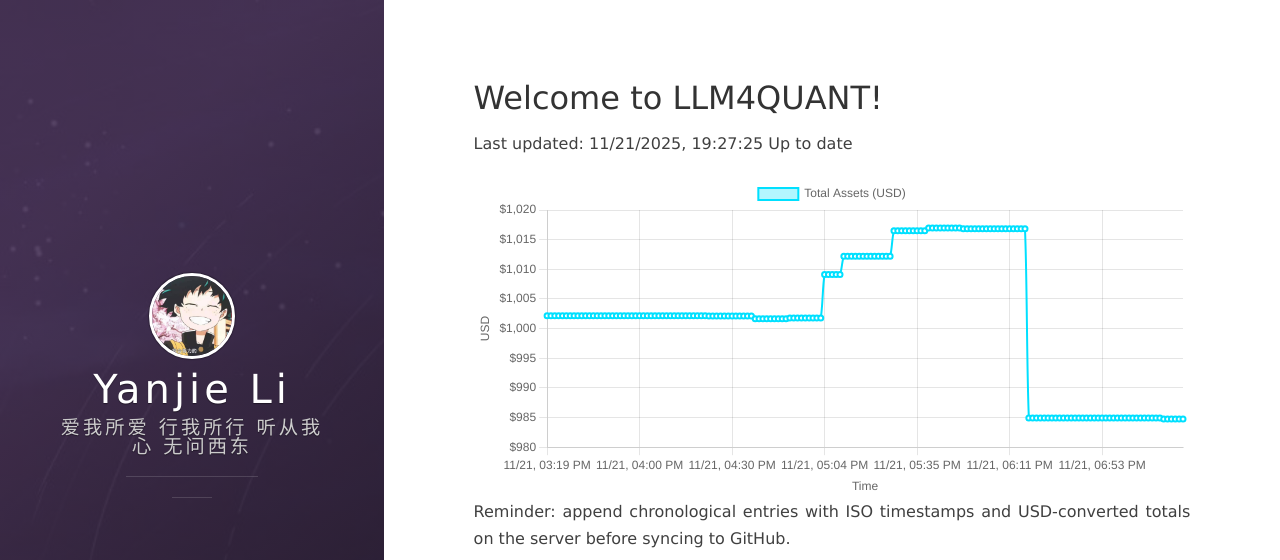
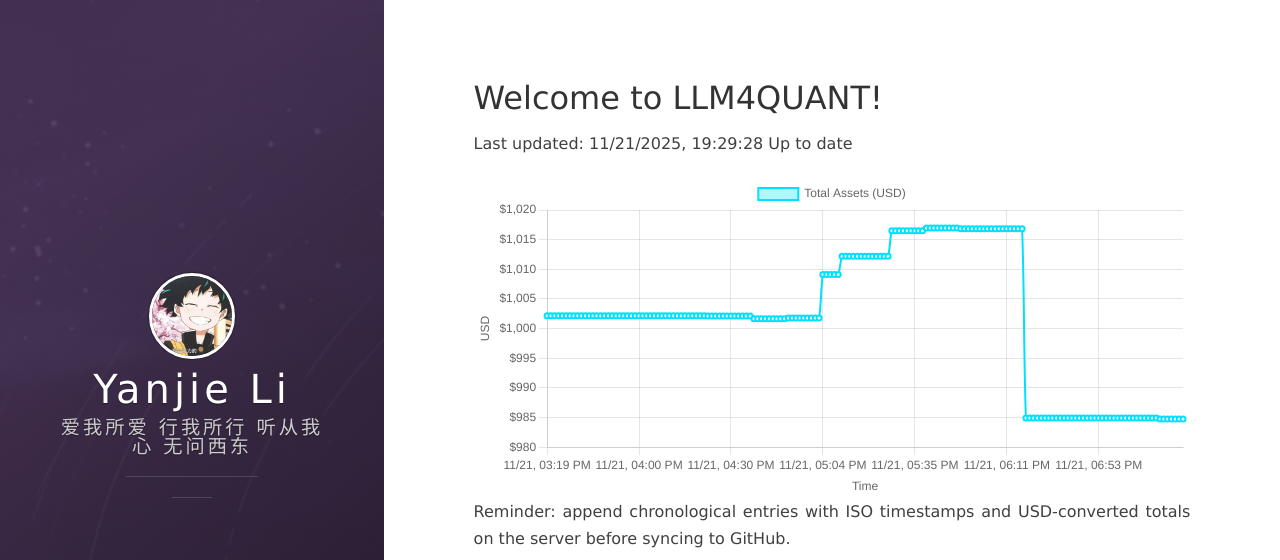
Before and after one commit to leeyegy/leeyegy.github.io, a Jekyll site: the page built from live-trading.html, in a window 1280 px wide and 1000 px high. Shown: the top 560 px of the window. Built offline with Jekyll 4.4.1, drawn with Linux system fonts in a browser that asks for light colours; nearby versions of some CDN libraries.

Commit message:
AccountMonitor: update balance history 2025-11-22T03:29:28+08:00

```diff
--- a/assets/data/binance/balance-history.json
+++ b/assets/data/binance/balance-history.json
@@ -1,5 +1,5 @@
 {
-  "generatedAt": "2025-11-22T03:27:25+08:00",
+  "generatedAt": "2025-11-22T03:29:28+08:00",
   "asset": "total_usd_value",
   "history": [
     {
@@ -665,6 +665,10 @@
     {
       "timestamp": "2025-11-22T03:27:25+08:00",
       "totalUsd": 984.74357543
+    },
+    {
+      "timestamp": "2025-11-22T03:29:28+08:00",
+      "totalUsd": 984.74357543
     }
   ]
 }
```
